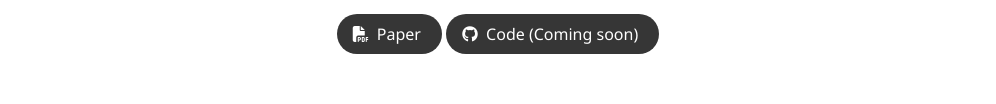
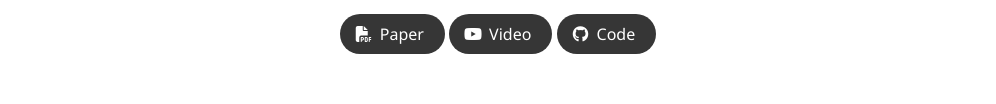
Before and after one commit to noiseclr/noiseclr.github.io, a plain HTML site: page index.html in a window 1280 px wide. Shown: the part 411-515 px from the top of the page, without its empty margins (142-1138 px from the left). Drawn offline with nearby package versions, Linux system fonts and the light colour scheme; a script that the page names is missing; some icons are missing; a web font is replaced by a local one.

Commit message:
Add teaser video

```diff
--- a/index.html
+++ b/index.html
@@ -59,7 +59,7 @@
 
                 <div class="column has-text-centered">
                   <div class="publication-links">
-                    <!-- PDF Link. -->
+
                     <span class="link-block">
                       <a href="https://arxiv.org/abs/2312.05390"
                          class="external-link button is-normal is-rounded is-dark">
@@ -69,14 +69,23 @@
                         <span>Paper</span>
                       </a>
                     </span>
-                    <!-- Code Link. -->
+
                     <span class="link-block">
-                      <a
+                      <a href="https://www.youtube.com/watch?v=RA2KzZ25F5I"
+                         class="external-link button is-normal is-rounded is-dark">
+                        <span class="icon">
+                            <i class="fab fa-youtube"></i>
+                        </span>
+                        <span>Video</span>
+                        </a>
+                    </span>
+                    <span class="link-block">
+                      <a href="https://github.com/gemlab-vt/NoiseCLR"
                          class="external-link button is-normal is-rounded is-dark">
                         <span class="icon">
                             <i class="fab fa-github"></i>
                         </span>
-                        <span>Code (Coming soon)</span>
+                        <span>Code</span>
                         </a>
                     </span>
                     <!-- Dataset Link. -->
```
